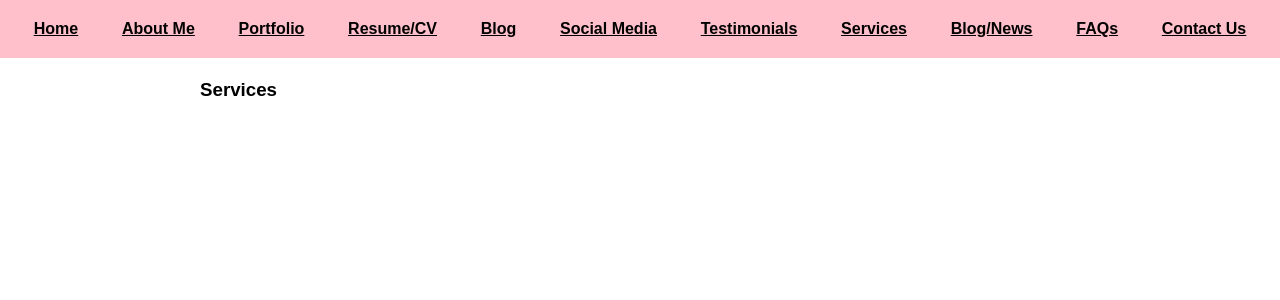
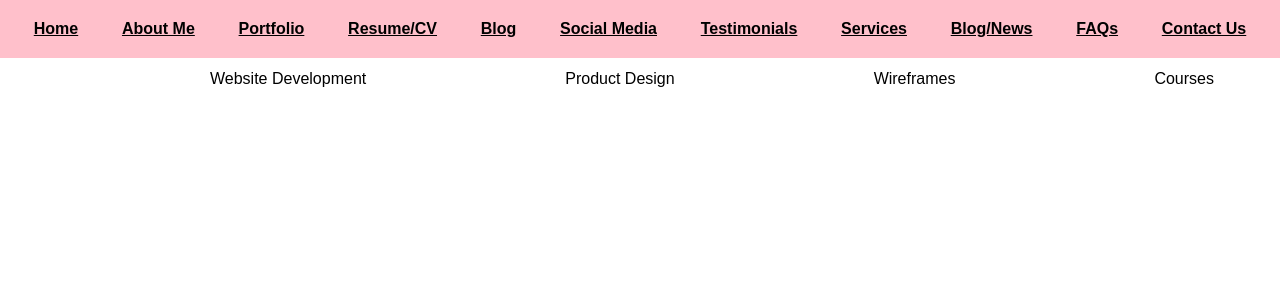
Before and after one commit to kalburgimanjunath/stackblitz-new-gptportfolio, a React (Create React App) app: page /services in a window 1280 px wide. Shown: the top 300 px of the page. Built offline with nearby package versions, Linux system fonts and the light colour scheme.

Commit message:
services page added

```diff
--- a/src/pages/Services.js
+++ b/src/pages/Services.js
@@ -1,9 +1,12 @@
 export default function Services(){
     // List the services you offer with detailed descriptions.
     const services = ['Website Development','Product Design','Wireframes','Courses']
-    return <div><h3>Services</h3>
-    {/* <div>{services && services.map(item=>{
-    return <div>{item}</div>
-    })} */}</div>
+    return (
+         <div className="cards">
+            {services && services.map(item=>{
+                return <div>{item}</div>
+            })}
+         </div>
+    )
 
 }
```
